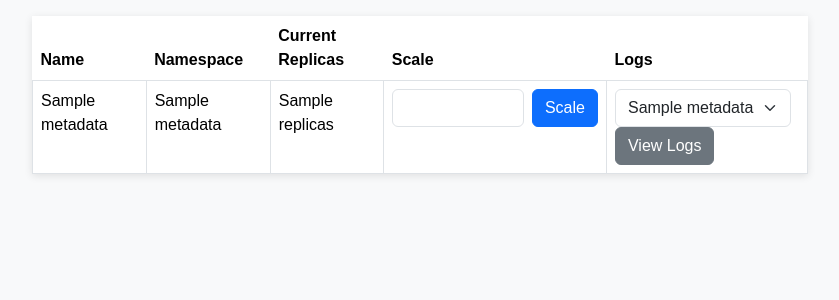
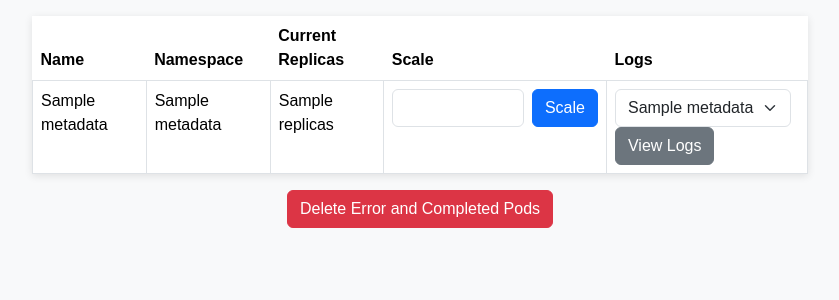
Before and after one commit to erdenayates/deployment-scaler-app, a Flask app: template templates/index.html in a window 1280 px wide. Shown: the part 187-487 px from the top of the page, without its empty margins (220-1059 px from the left). Run offline with Flask 2, Linux system fonts and the light colour scheme; the template is opened without the code that fills it: most values are stand-ins (such as "Sample title", 1, 10 or a date in 2020).

Commit message:
delete error/completed pods feature added

```diff
--- a/app.py
+++ b/app.py
@@ -37,6 +37,12 @@ def logs():
     logs = get_pod_logs(namespace, pod_name, container_name)
     return render_template("logs.html", logs=logs)
 
+@app.route("/delete-error-completed-pods", methods=["POST"])
+def delete_error_completed_pods():
+    delete_error_and_completed_pods()
+    return redirect("/")
+
+
 def get_deployments():
     api_instance = client.AppsV1Api()
     deployments = api_instance.list_deployment_for_all_namespaces()
@@ -52,6 +58,14 @@ def get_pod_logs(namespace, pod_name, container_name=None):
     api_instance = client.CoreV1Api()
     logs = api_instance.read_namespaced_pod_log(pod_name, namespace, container=container_name)
     return logs
+
+def delete_error_and_completed_pods():
+    api_instance = client.CoreV1Api()
+    pods = api_instance.list_pod_for_all_namespaces()
+
+    for pod in pods.items:
+        if pod.status.phase in ['Error', 'Succeeded', 'Failed']:
+            api_instance.delete_namespaced_pod(pod.metadata.name, pod.metadata.namespace)
 
 def get_pods_by_deployment(namespace, deployment_name):
     api_instance = client.CoreV1Api()
--- a/service-account.yaml
+++ b/service-account.yaml
@@ -12,7 +12,7 @@ metadata:
 rules:
 - apiGroups: ["", "apps"]
   resources: ["deployments", "deployments/scale", "pods", "pods/log"]
-  verbs: ["get", "list", "watch", "update", "patch"]
+  verbs: ["get", "list", "watch", "update", "patch", "delete"]
 
 ---
 apiVersion: rbac.authorization.k8s.io/v1
--- a/templates/index.html
+++ b/templates/index.html
@@ -60,6 +60,11 @@
             {% endfor %}
         </tbody>
     </table>
+    <div class="text-center mb-3">
+        <form action="/delete-error-completed-pods" method="post">
+            <button type="submit" class="btn btn-danger">Delete Error and Completed Pods</button>
+        </form>
+    </div>
 </div>
 <script src="https://cdn.jsdelivr.net/npm/@popperjs/core@2.11.6/dist/umd/popper.min.js"></script>
 <script src="https://cdn.jsdelivr.net/npm/bootstrap@5.3.0-alpha1/dist/js/bootstrap.min.js"></script>
```
